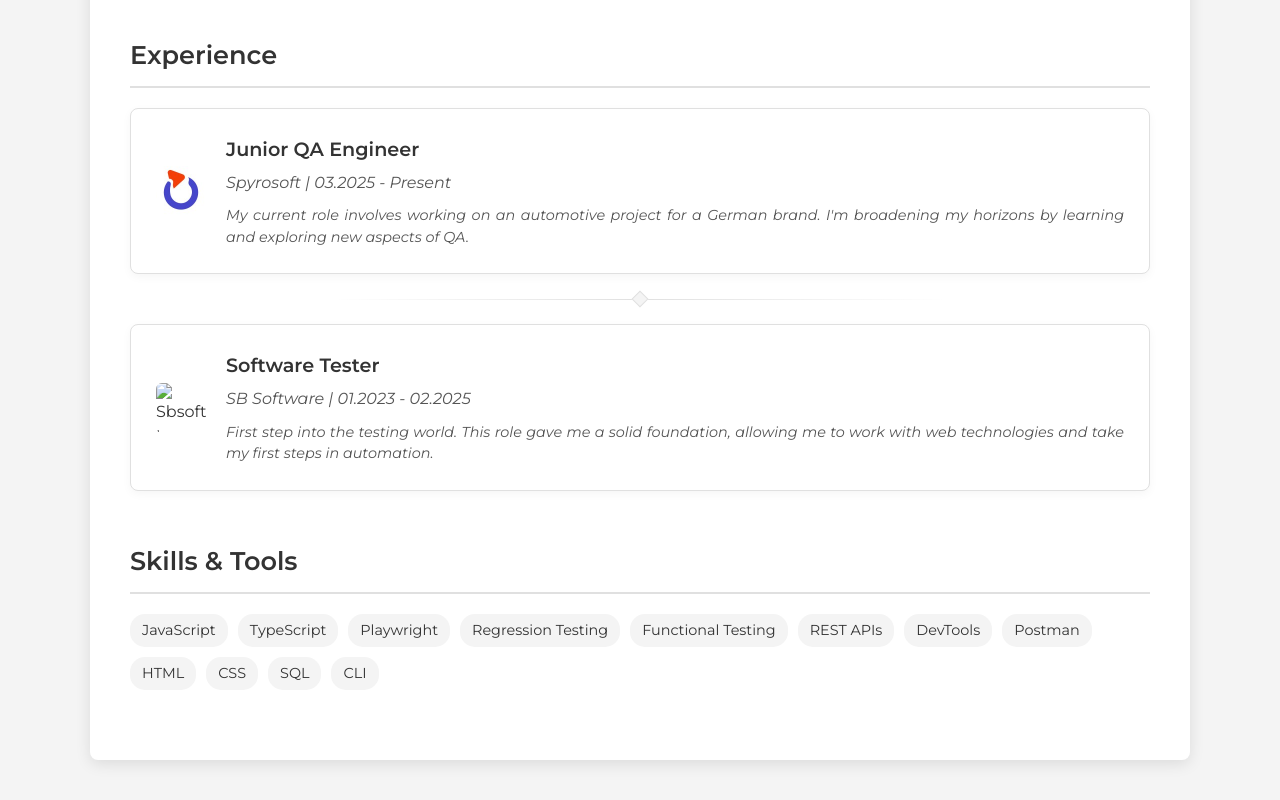
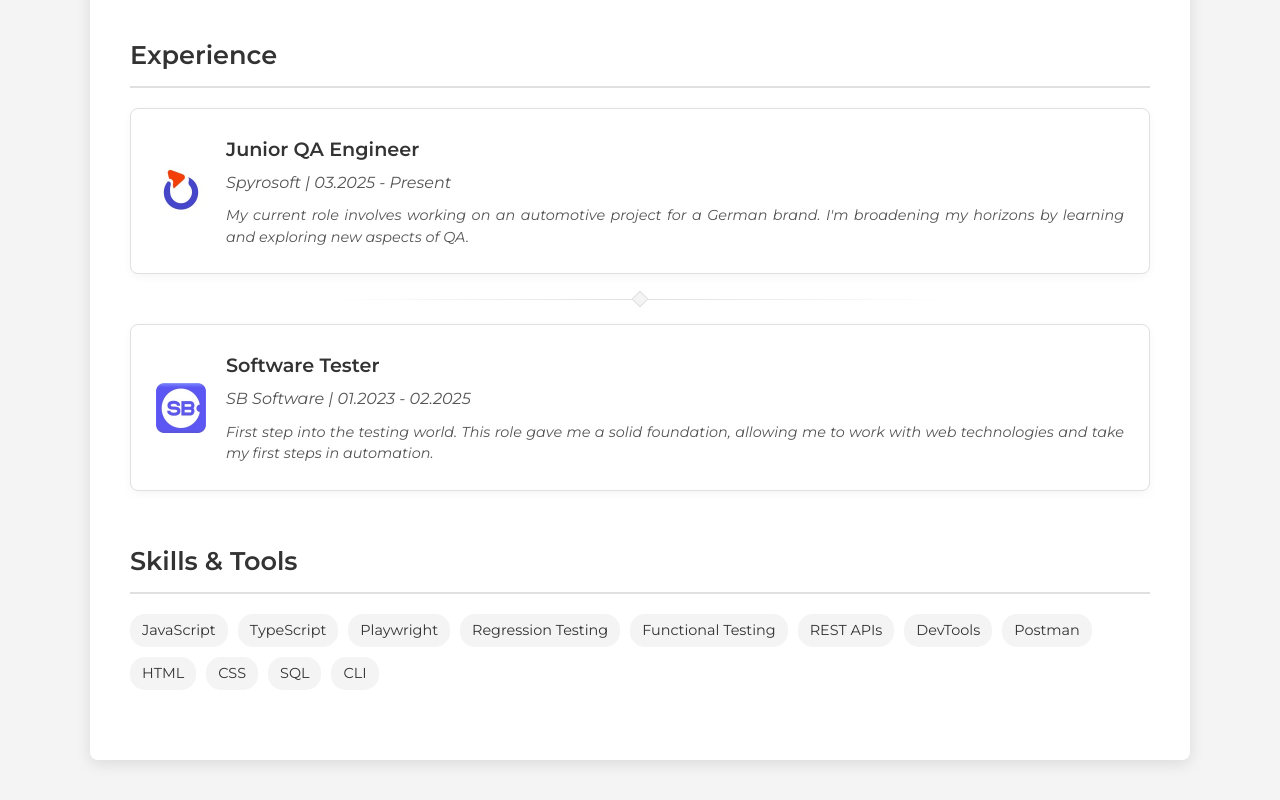
Before and after one commit to emrojek/portfolio-page, a plain HTML site: page index.html in a window 1280 px wide. Shown: the part 774-1574 px from the top of the page. Drawn offline with nearby package versions, Linux system fonts and the light colour scheme; the site is published under a folder, as on GitHub Pages, so addresses that start at the root find nothing.

Commit message:
Fix image path for SB Software logo in experience section

```diff
--- a/index.html
+++ b/index.html
@@ -66,7 +66,7 @@
 
 						<div class="timeline-item">
 							<div class="timeline-content">
-								<img src="/assets/images/sb-software.jpg" alt="Sbsoftware logo" class="company-logo" />
+								<img src="./assets/images/sb-software.jpg" alt="Sbsoftware logo" class="company-logo" />
 								<div class="job-details">
 									<h3 class="job-title-main">Software Tester</h3>
 									<p class="job-meta">SB Software | 01.2023 - 02.2025</p>
```
